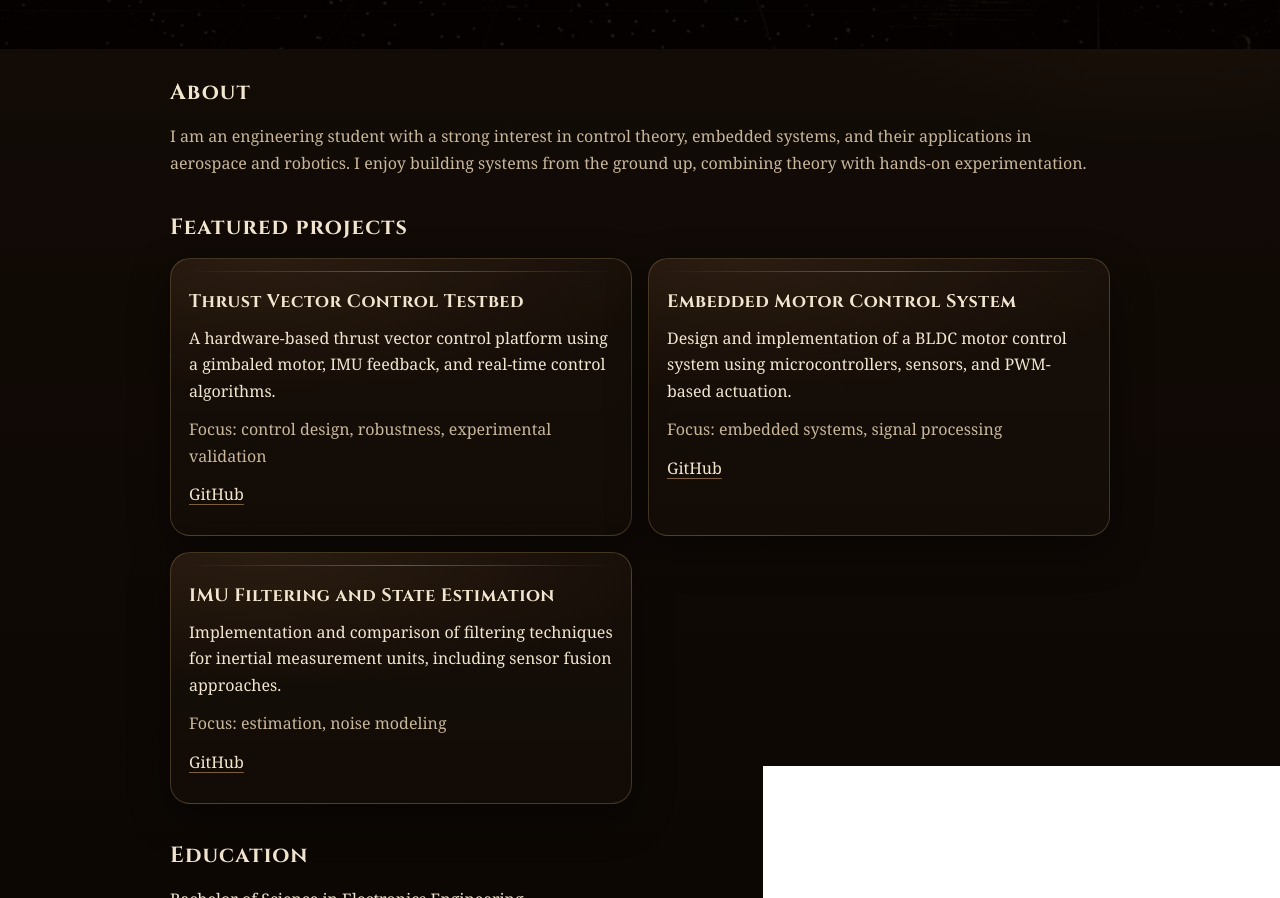
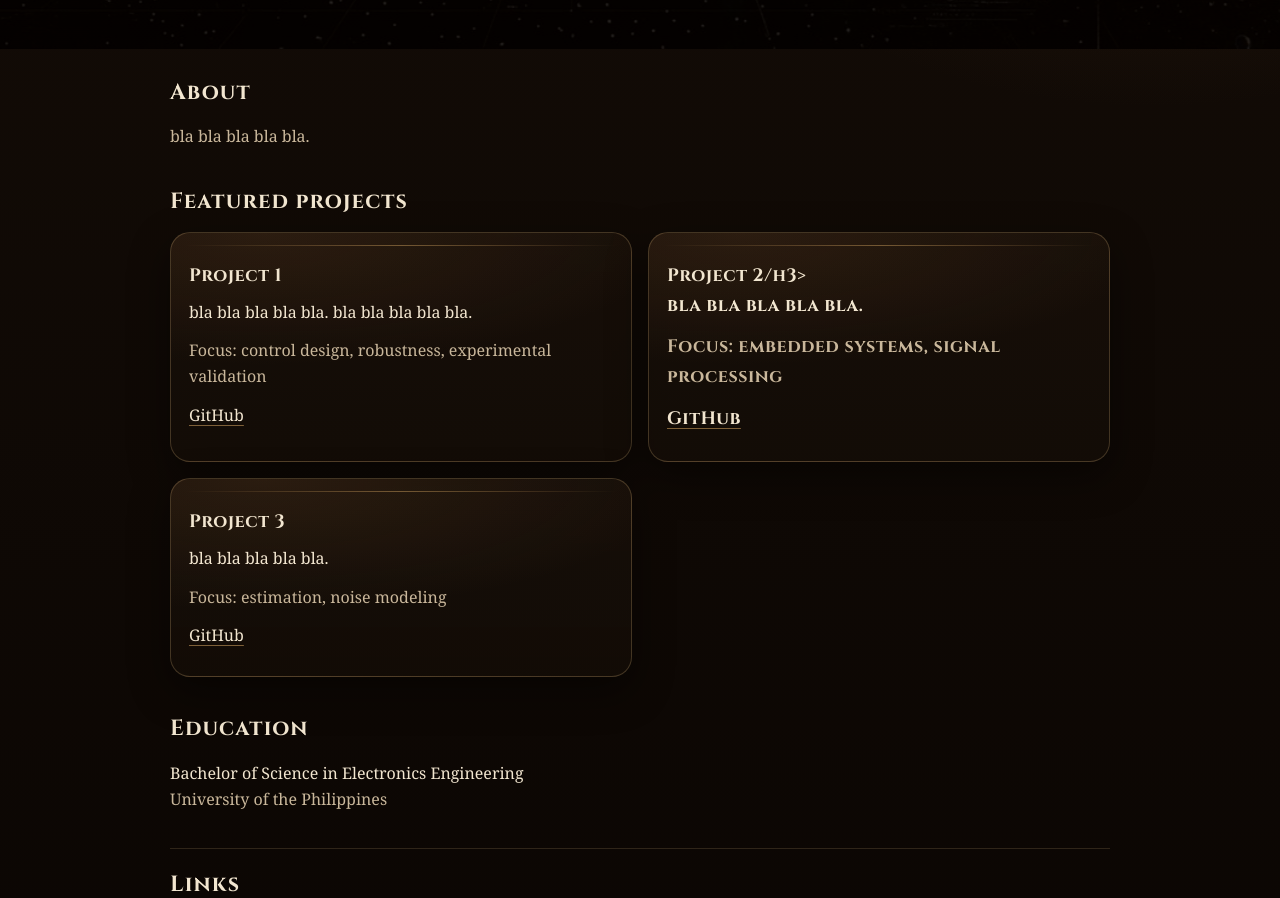
Before and after one commit to quinscake/ivanrohan.quinsaat.github.io, a plain HTML site: page index.html in a window 1280 px wide. Shown: the part 759-1657 px from the top of the page. Drawn offline with Linux system fonts and the light colour scheme; a web font is replaced by a local one.

Commit message:
Update index.html

```diff
--- a/index.html
+++ b/index.html
@@ -245,9 +245,7 @@
     <div class="section" id="about">
       <h2>About</h2>
       <p class="muted">
-        I am an engineering student with a strong interest in control theory, embedded systems,
-        and their applications in aerospace and robotics. I enjoy building systems from the ground up,
-        combining theory with hands-on experimentation.
+        bla bla bla bla bla.
       </p>
     </div>
 
@@ -256,30 +254,28 @@
 
       <div class="grid">
         <div class="card">
-          <h3>Thrust Vector Control Testbed</h3>
+          <h3>Project 1</h3>
           <p>
-            A hardware-based thrust vector control platform using a gimbaled motor,
-            IMU feedback, and real-time control algorithms.
+            bla bla bla bla bla.
+            bla bla bla bla bla.
           </p>
           <p class="muted">Focus: control design, robustness, experimental validation</p>
           <p><a href="#">GitHub</a></p>
         </div>
 
         <div class="card">
-          <h3>Embedded Motor Control System</h3>
+          <h3>Project 2/h3>
           <p>
-            Design and implementation of a BLDC motor control system using microcontrollers,
-            sensors, and PWM-based actuation.
+            bla bla bla bla bla.
           </p>
           <p class="muted">Focus: embedded systems, signal processing</p>
           <p><a href="#">GitHub</a></p>
         </div>
 
         <div class="card">
-          <h3>IMU Filtering and State Estimation</h3>
+          <h3>Project 3</h3>
           <p>
-            Implementation and comparison of filtering techniques for inertial measurement units,
-            including sensor fusion approaches.
+            bla bla bla bla bla.
           </p>
           <p class="muted">Focus: estimation, noise modeling</p>
           <p><a href="#">GitHub</a></p>
```
